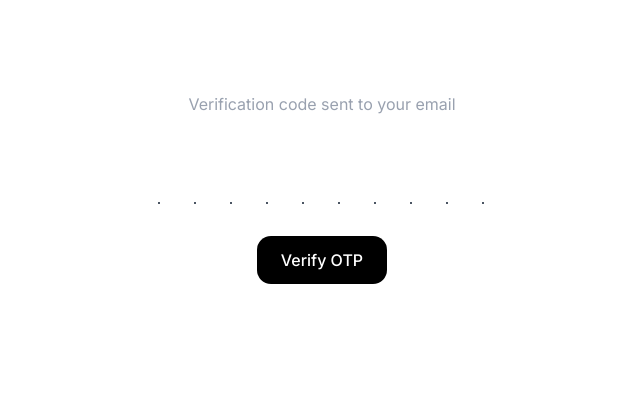
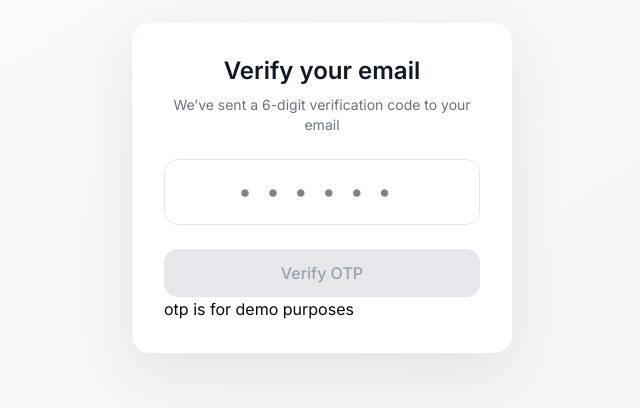
Before and after one commit to innovativecoder1267/realtime-collabration-frontend, a Next.js app: page /verify in a window 1280 px wide. Shown: the part 212-620 px from the top of the page, without its empty margins (318-958 px from the left). Built offline with nearby package versions, Linux system fonts and the light colour scheme.

Commit message:
Update otp.jsx

```diff
--- a/src/app/components/otp.jsx
+++ b/src/app/components/otp.jsx
@@ -1,88 +1,107 @@
 
 "use client"
-import { useState } from "react"
+import { useEffect, useState } from "react"
 import axios from "axios"
-import Link from "next/link"
 import { useRouter } from "next/navigation"
+import { useSearchParams } from "next/navigation"
 export default function OneTime() {
-  const router=useRouter()
-  const [email, setemail] = useState("")
-  const [otp, setotp] = useState(null)
+  const router = useRouter()
+  const [otp, setOtp] = useState("")
+  const [loading, setLoading] = useState(false)
+  const [Otp,setotp]=useState("")
+  const params=useSearchParams();
 
-  async function handleclick() {
+  useEffect(()=>{
+    const otp=params.get("otp")
+    setotp(otp)
+  },[])
 
-    if(otp==null){
-      alert("Enter the otp ")
+  async function handleClick() {
+    if (otp.length !== 6) {
+      alert("Please enter a valid 6-digit OTP")
+      return
     }
     try {
+      setLoading(true)
       const response = await axios.post(
         "https://realtime-collabration-backend.onrender.com/verify",
-        { otp: otp }
+        { otp }
       )
 
       if (response.status === 200) {
-        alert("User verified successfully")
+        alert("User verified successfully 🎉")
         router.push("/login")
       }
     } catch (error) {
       console.error(error)
       alert("Verification failed. Please try again.")
+    } finally {
+      setLoading(false)
     }
   }
 
   return (
-    <div className="min-h-screen flex items-center justify-center bg-white text-black">
-      <div className="flex flex-col items-center gap-6">
+    <div className="min-h-screen flex items-center justify-center bg-gradient-to-br from-gray-50 to-gray-100">
+      <div className="w-[380px] rounded-2xl bg-white p-8 shadow-[0_20px_60px_rgba(0,0,0,0.08)]">
 
-        <p className="text-gray-400">
-          Verification code sent to your email
+        {/* Header */}
+        <div className="text-center mb-6">
+          <h1 className="text-2xl font-semibold text-gray-900">
+            Verify your email
+          </h1>
+          <p className="mt-2 text-sm text-gray-500">
+            We’ve sent a 6-digit verification code to your email
           </p>
+        </div>
 
-        {/* OTP BOX UI */}
+        {/* OTP INPUT */}
         <input
           type="text"
           inputMode="numeric"
           maxLength={6}
           value={otp}
-  onChange={(e) => setotp(e.target.value)}
+          onChange={(e) => setOtp(e.target.value.replace(/\D/g, ""))}
           className="
-    w-[340px]
-    bg-transparent
-   n
-    caret-white
+            w-full
+            text-center
             text-2xl
-    tracking-[2.2em]
+            tracking-[0.6em]
             py-4
+            rounded-xl
+            border
+            border-gray-200
             focus:outline-none
-    text-black
+            focus:ring-2
+            focus:ring-black
+            focus:border-black
+            transition
           "
-  style={{
-    backgroundImage:
-      "repeating-linear-gradient(to right, transparent 0, transparent 34px, #4b5563 34px, #4b5563 36px)",
-    backgroundSize: "36px 2px",
-    backgroundRepeat: "repeat-x",
-    backgroundPosition: "bottom",
-  }}
+          placeholder="••••••"
         />
 
-
-
+        {/* Button */}
         <button
-            onClick={handleclick}
-            className="
-              mt-2
-              px-6
+          onClick={handleClick}
+          disabled={loading || otp.length !== 6}
+          className={`
+            mt-6
+            w-full
             py-3
             rounded-xl
-              bg-black
-              text-white
             font-medium
-              hover:bg-black
             transition
-            "
+            ${
+              otp.length === 6
+                ? "bg-black text-white hover:opacity-90"
+                : "bg-gray-200 text-gray-400 cursor-not-allowed"
+            }
+          `}
         >
-            Verify OTP
+          {loading ? "Verifying..." : "Verify OTP"}
         </button>
+          <p>
+        otp is{Otp} for demo purposes
+        </p>
 
       </div>
     </div>
```
Lines whose indentation alone changed are shown as unchanged.
